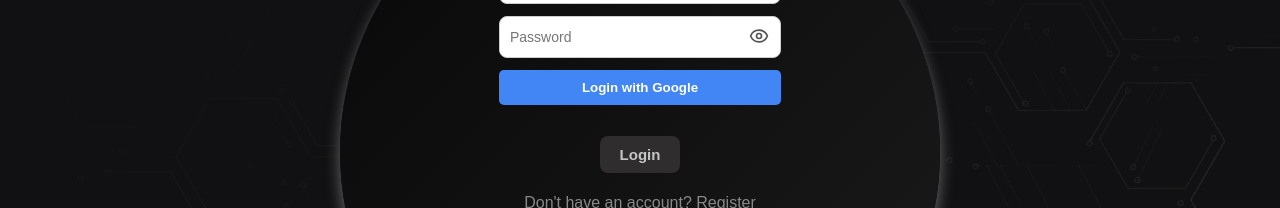
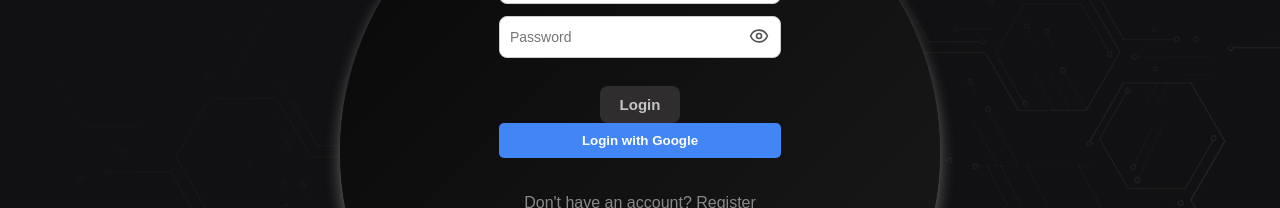
Before and after one commit to GeorgeTza90/Portfolio, a React (Vite) app in the folder eclipse_player/client/: page / in a window 1280 px wide. Shown: the part 330-538 px from the top of the page. Built offline with nearby package versions, Linux system fonts and the light colour scheme; no server answers.

Commit message:
Meremetia

```diff
--- a/eclipse_player/client/src/components/home/AuthCard.jsx
+++ b/eclipse_player/client/src/components/home/AuthCard.jsx
@@ -104,18 +104,14 @@
                     />
                 )}
 
-                {/* Google login button */}
-                <button
-                    type="button"
-                    onClick={onGoogleLogin}
-                    className={styles.googleButton}
-                >
-                    Login with Google
-                </button>
-
                 {/* Submit Button & Error */}
                 <AuthButton loading={loading} isLogin={isLogin} onClick={onSubmit} />
                 {(error || localError) && (<p className={styles.errorText}>{error || localError}</p>)}
+
+                {/* Google login button */}
+                <button type="button" onClick={onGoogleLogin} className={styles.googleButton}>
+                    Login with Google
+                </button>
 
                 {/* Log/Reg Switcher */}
                 <div className={styles.switchWrapper}>
```
Also changed, not shown: 1 other file (tests, documents, lock files or other folders).
